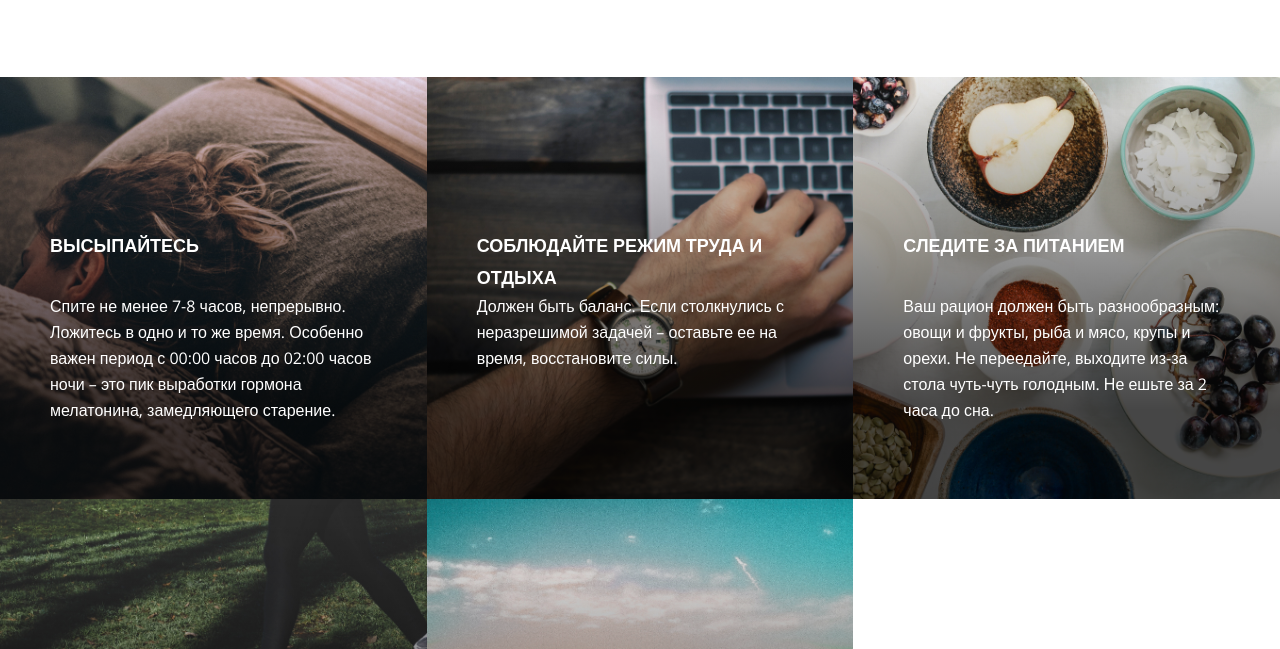
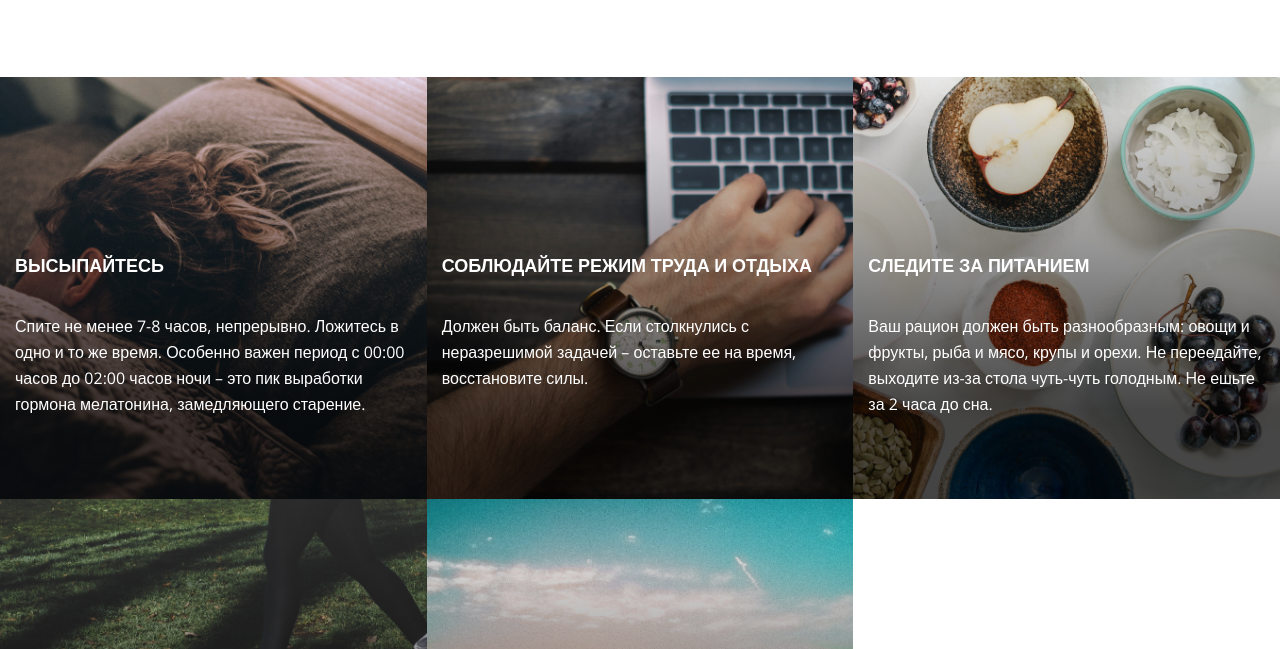
Before and after one commit to prikhodkin/china, a website built with webpack: page docs/index.html in a window 1280 px wide. Shown: the part 4906-5555 px from the top of the page. Built offline with nearby package versions, Linux system fonts and the light colour scheme.

Commit message:
preview fix

```diff
--- a/docs/styles/main.css
+++ b/docs/styles/main.css
@@ -1160,10 +1160,9 @@ ul {
   position: relative;
 }
 
-.rules__list {
-  display: grid;
-  grid-template-columns: repeat(1, 1fr);
-  grid-template-rows: repeat(6, 100vw);
+.rules__item {
+  width: 100%;
+  height: 100vw;
 }
 
 .subscribe {
@@ -1857,15 +1856,19 @@ a {
   }
 
   .rules__list {
-    display: grid;
-    grid-template-columns: repeat(2, 1fr);
-    grid-template-rows: repeat(3, 50vw);
+    display: flex;
+    flex-wrap: wrap;
   }
 
   .rules__item-desc {
     font-size: 16px;
     min-height: 130px;
     margin: 0;
+  }
+
+  .rules__item {
+    width: 50%;
+    height: 50vw;
   }
 
   .rules__item .logo__svg {
@@ -2345,14 +2348,10 @@ a {
     margin-bottom: 80px;
   }
 
-  .rules__list {
-    display: grid;
-    grid-template-columns: repeat(3, 1fr);
-    grid-template-rows: repeat(2, 33vw);
-  }
-
   .rules__item {
-    padding: 50px;
+    flex-grow: 1;
+    width: 33%;
+    height: 33vw;
   }
 
   .rules__item-desc {
```
Also changed, not shown: docs/js/main.js, 2 other files.
